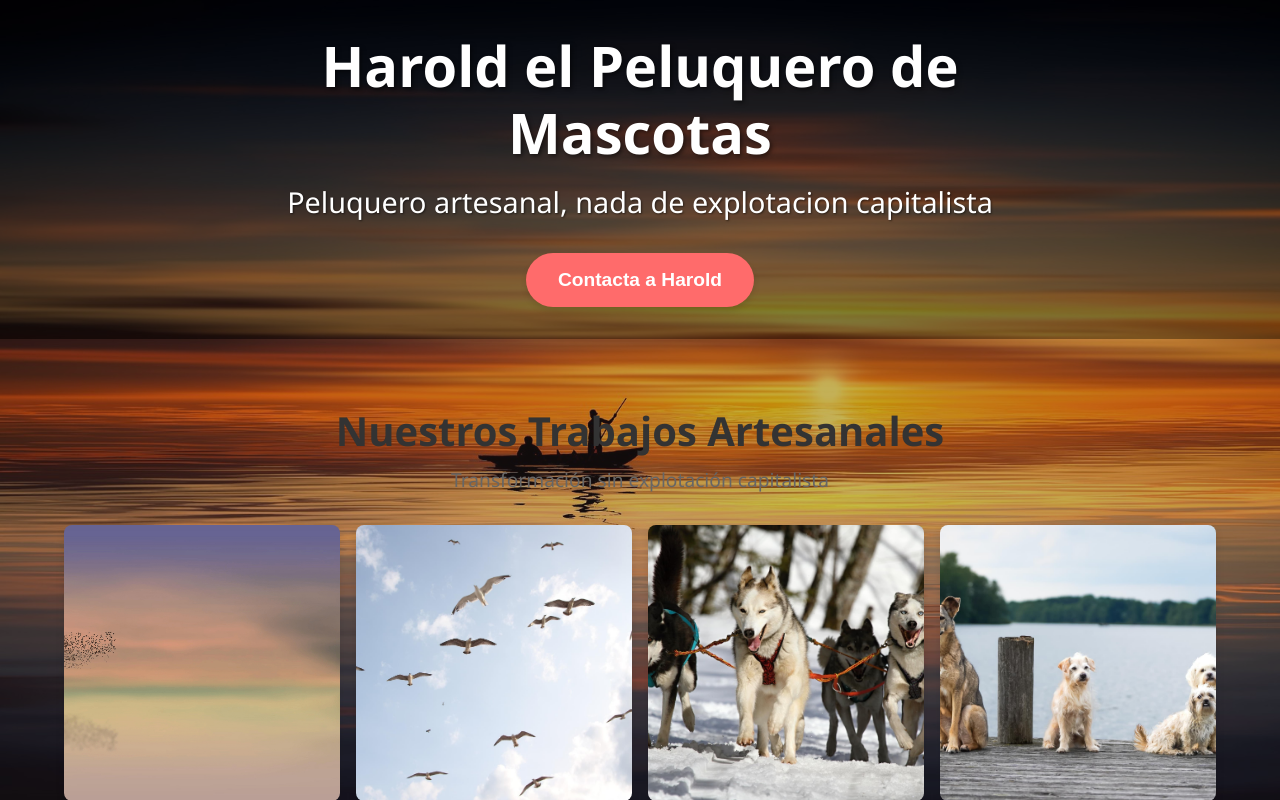
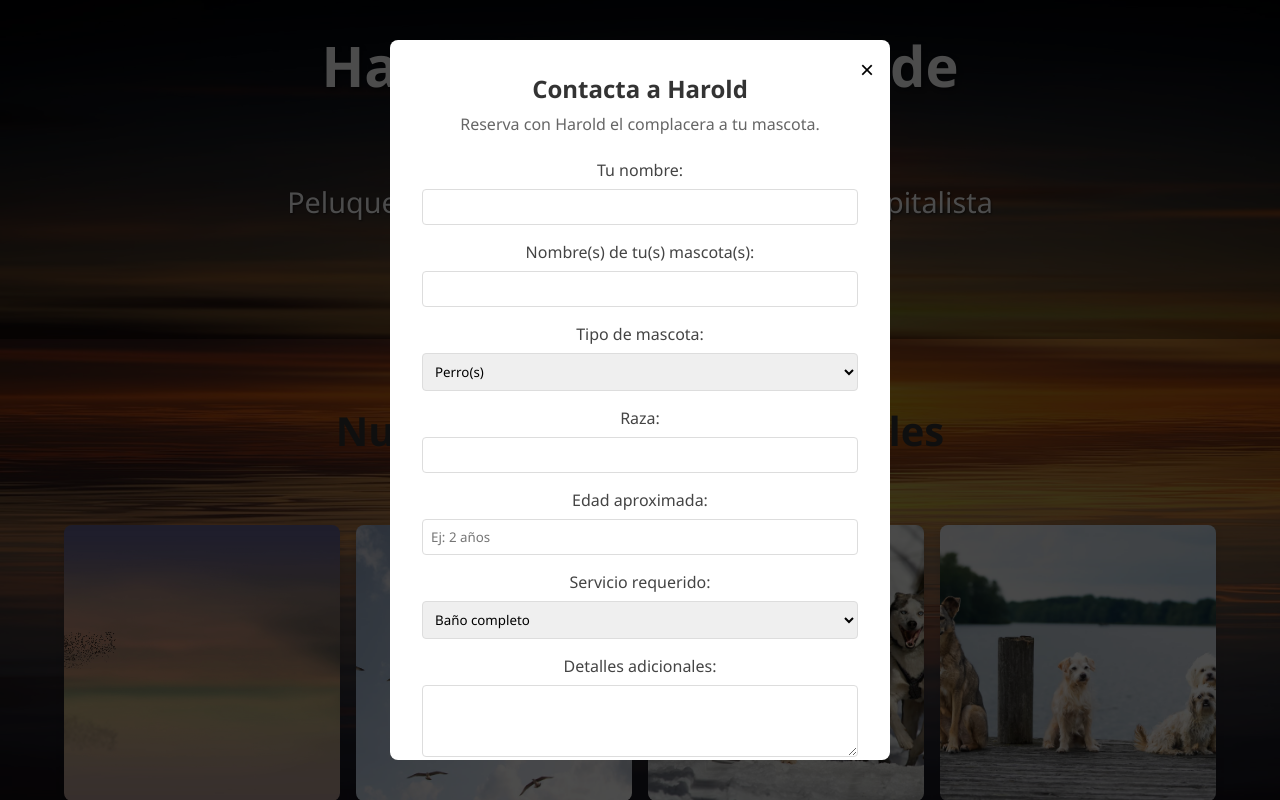
Before and after one commit to Marxianfriedman/peluquero-de-mascotas, a Vue app: page / in a window 1280 px wide. Both pictures are taken after a click on the button "Contacta a Harold". Shown: the top 800 px of the page. Built offline with nearby package versions, Linux system fonts and the light colour scheme.

Commit message:
seccion de formulario de contacto

```diff
--- /dev/null
+++ b/src/components/BotonDeContacto.vue
@@ -0,0 +1,59 @@
+<template>
+  <button class="boton" @click="abrirModal">
+    <slot>Contacta a Harold</slot>
+  </button>
+
+  <ModalContacto v-if="mostrarModal" @cerrar="cerrarModal" />
+</template>
+
+<script>
+import ModalContacto from './ModalContacto.vue'
+
+export default {
+  name: 'BotonContacto',
+  components: {
+    ModalContacto
+  },
+  data() {
+    return {
+      mostrarModal: false
+    }
+  },
+  methods: {
+    abrirModal() {
+      this.mostrarModal = true
+    },
+    cerrarModal() {
+      this.mostrarModal = false
+    }
+  }
+}
+</script>
+
+<style scoped>
+.boton {
+  background-color: #ff6b6b;
+  color: white;
+  border: none;
+  padding: 1rem 2rem;
+  font-size: 1.2rem;
+  border-radius: 50px;
+  cursor: pointer;
+  transition: all 0.3s ease;
+  font-weight: bold;
+  box-shadow: 0 4px 6px rgba(0, 0, 0, 0.1);
+}
+
+.boton:hover {
+  background-color: #ff5252;
+  transform: translateY(-3px);
+  box-shadow: 0 6px 8px rgba(0, 0, 0, 0.15);
+}
+
+@media (max-width: 768px) {
+  .boton {
+    padding: 0.8rem 1.5rem;
+    font-size: 1rem;
+  }
+}
+</style>
--- /dev/null
+++ b/src/components/ModalContacto.vue
@@ -0,0 +1,222 @@
+<template>
+  <div class="modal-overlay" @click.self="cerrar">
+    <div class="modal-contenido">
+      <button class="cerrar-modal" @click="cerrar">×</button>
+
+      <h2>Contacta a Harold</h2>
+      <p>Reserva con Harold el complacera a tu mascota.</p>
+
+      <form @submit.prevent="enviarFormulario" class="formulario-contacto">
+        <div class="campo">
+          <label for="nombre">Tu nombre:</label>
+          <input id="nombre" v-model="formulario.nombre" type="text" required>
+        </div>
+
+        <div class="campo">
+          <label for="nombre-mascota">Nombre(s) de tu(s) mascota(s):</label>
+          <input id="nombre-mascota" v-model="formulario.nombreMascota" type="text">
+        </div>
+
+        <div class="campo">
+          <label for="tipo-mascota">Tipo de mascota:</label>
+          <select id="tipo-mascota" v-model="formulario.tipoMascota" required>
+            <option value="perro">Perro(s)</option>
+            <option value="gato">Gato(s)</option>
+            <option value="otro">Otra(s) mascota(s)</option>
+          </select>
+        </div>
+
+        <div class="campo">
+          <label for="raza">Raza:</label>
+          <input id="raza" v-model="formulario.raza" type="text">
+        </div>
+
+        <div class="campo">
+          <label for="edad">Edad aproximada:</label>
+          <input id="edad" v-model="formulario.edad" type="text" placeholder="Ej: 2 años">
+        </div>
+
+        <div class="campo">
+          <label for="servicio">Servicio requerido:</label>
+          <select id="servicio" v-model="formulario.servicio" required>
+            <option value="baño">Baño completo</option>
+            <option value="corte">Corte de pelo</option>
+            <option value="completo">Baño + Corte</option>
+            <option value="otro">Otro servicio</option>
+          </select>
+        </div>
+
+        <div class="campo">
+          <label for="mensaje">Detalles adicionales:</label>
+          <textarea id="mensaje" v-model="formulario.mensaje" rows="3"></textarea>
+        </div>
+
+        <button type="submit" class="boton-enviar">
+          Enviar a WhatsApp
+        </button>
+      </form>
+    </div>
+  </div>
+</template>
+
+<script>
+export default {
+  name: 'ModalContacto',
+  emits: ['cerrar'],
+  data() {
+    return {
+      formulario: {
+        nombre: '',
+        nombreMascota: '',
+        tipoMascota: 'perro',
+        raza: '',
+        edad: '',
+        servicio: 'baño',
+        mensaje: ''
+      }
+    }
+  },
+  methods: {
+    cerrar() {
+      this.$emit('cerrar')
+    },
+    enviarFormulario() {
+      const mensajeWhatsApp = this.generarMensajeWhatsApp()
+      const numeroHarold = '573104057097'
+
+      window.open(
+        `https://wa.me/${numeroHarold}?text=${encodeURIComponent(mensajeWhatsApp)}`,
+        '_blank'
+      )
+
+      this.cerrar()
+    },
+    generarMensajeWhatsApp() {
+      return `¡Hola Harold! Quiero reservar una cita:
+
+*Mi nombre es:* ${this.formulario.nombre}
+
+*Sobre mi mascota:*
+- Nombre: ${this.formulario.nombreMascota || 'sin nombre'}
+- Tipo: ${this.formulario.tipoMascota}
+- Raza: ${this.formulario.raza || 'No especificada'}
+- Edad: ${this.formulario.edad || 'No especificada'}
+
+*Servicio:* ${this.formalizarServicio(this.formulario.servicio)}
+
+*Detalles adicionales:*
+${this.formulario.mensaje || 'Ninguno'}
+
+¡Gracias!`
+    },
+    formalizarServicio(servicio) {
+      const servicios = {
+        'baño': 'Baño completo',
+        'corte': 'Corte de pelo',
+        'completo': 'Baño + Corte',
+        'otro': 'Otro servicio'
+      }
+      return servicios[servicio] || servicio
+    }
+  }
+}
+</script>
+
+<style scoped>
+.modal-overlay {
+  position: fixed;
+  top: 0;
+  left: 0;
+  right: 0;
+  bottom: 0;
+  background: rgba(0, 0, 0, 0.7);
+  display: flex;
+  justify-content: center;
+  align-items: center;
+  z-index: 1000;
+}
+
+.modal-contenido {
+  background: white;
+  padding: 2rem;
+  border-radius: 8px;
+  width: 90%;
+  max-width: 500px;
+  max-height: 90vh;
+  overflow-y: auto;
+  position: relative;
+}
+
+.cerrar-modal {
+  position: absolute;
+  top: 1rem;
+  right: 1rem;
+  background: none;
+  border: none;
+  font-size: 1.5rem;
+  cursor: pointer;
+}
+
+h2 {
+  color: #333;
+  margin-bottom: 0.5rem;
+}
+
+p {
+  color: #666;
+  margin-bottom: 1.5rem;
+}
+
+.formulario-contacto {
+  display: flex;
+  flex-direction: column;
+  gap: 1rem;
+}
+
+.campo {
+  display: flex;
+  flex-direction: column;
+  gap: 0.5rem;
+}
+
+label {
+  font-weight: 500;
+  color: #444;
+}
+
+input,
+select,
+textarea {
+  padding: 0.5rem;
+  border: 1px solid #ddd;
+  border-radius: 4px;
+  font-family: inherit;
+}
+
+textarea {
+  resize: vertical;
+}
+
+.boton-enviar {
+  background-color: #25D366;
+  color: white;
+  border: none;
+  padding: 1rem;
+  border-radius: 4px;
+  font-weight: bold;
+  cursor: pointer;
+  margin-top: 1rem;
+  transition: background-color 0.3s;
+}
+
+.boton-enviar:hover {
+  background-color: #128C7E;
+}
+
+@media (max-width: 768px) {
+  .modal-contenido {
+    padding: 1.5rem;
+    width: 95%;
+  }
+}
+</style>
--- a/src/views/VistaPrincipal.vue
+++ b/src/views/VistaPrincipal.vue
@@ -5,7 +5,7 @@
         <h1 class="titulo">Harold el Peluquero de Mascotas</h1>
         <p class="subtitulo">Peluquero artesanal, nada de explotacion capitalista</p>
 
-        <button class="boton">Contacta a Harold</button>
+        <BotonDeContacto />
       </div>
     </header>
 
@@ -19,11 +19,12 @@
 
 <script>
 import GaleriaDeFotos from '@/components/GaleriaDeFotos.vue';
+import BotonDeContacto from '@/components/BotonDeContacto.vue';
 
 export default {
   name: 'VistaPrincipal',
   components: {
-    GaleriaDeFotos
+    GaleriaDeFotos, BotonDeContacto
   }
 }
 </script>
```
Also changed, not shown: public/img/trabajo8-thumb.jpg, public/img/trabajo8.jpg.
